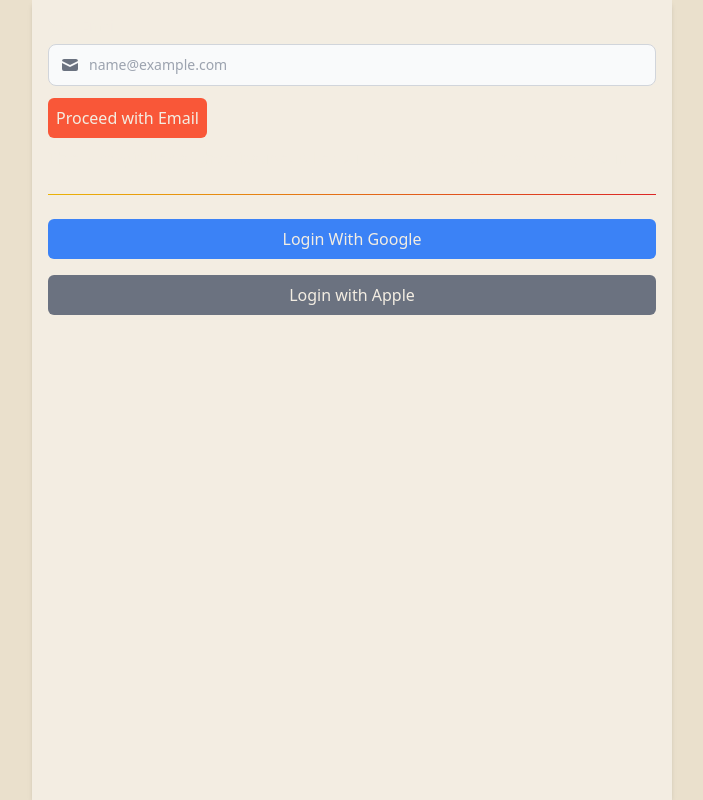
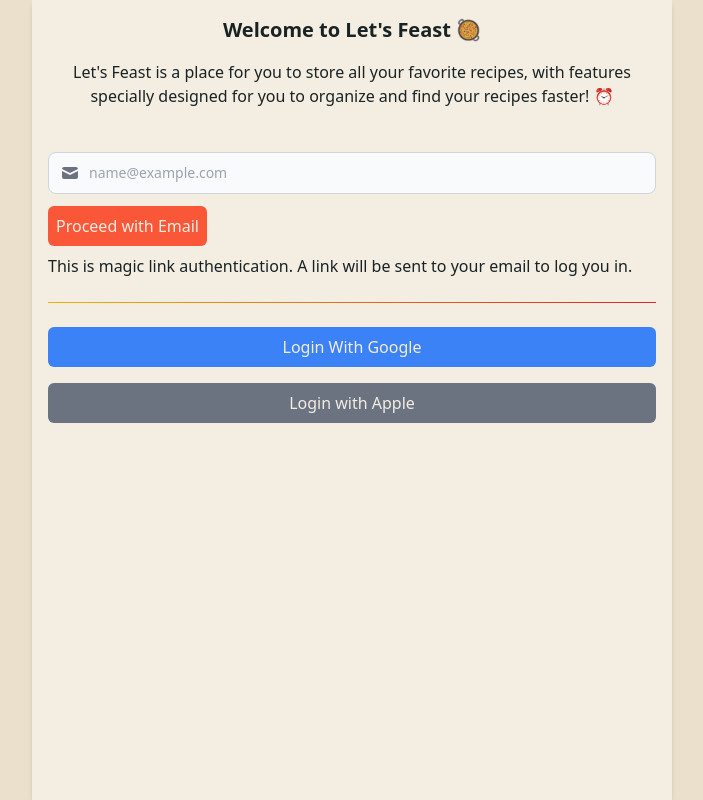
Before and after one commit to tmunongo/lets-feast-web, a Next.js app: page /login in a window 1280 px wide. Shown: the whole page, without its empty margins (288-991 px from the left). Built offline with nearby package versions, Linux system fonts and the light colour scheme; no server answers.

Commit message:
fixed google authentication

```diff
--- a/components/Auth/Login.tsx
+++ b/components/Auth/Login.tsx
@@ -13,8 +13,16 @@
       </Head>
       <main>
         <div className="block mx-auto w-screen md:w-[50vw] h-screen p-4 bg-bg-light-secondary dark:bg-bg-dark-secondary text-text-light-secondary dark:text-text-dark-secondary shadow-md">
-          {/* <!-- component --> */}
-          {/* <!-- This is an example component --> */}
+          <div className="flex flex-col items-center justify-around text-center">
+            <h3 className="text-xl font-semibold">
+              Welcome to Let&apos;s Feast 🥘
+            </h3>
+            <p className="my-4">
+              Let&apos;s Feast is a place for you to store all your favorite
+              recipes, with features specially designed for you to organize and
+              find your recipes faster! ⏰
+            </p>
+          </div>
           <div className="w-full text-bg-light-secondary dark:text-text-dark-primary">
             <label
               htmlFor="input-group-1"
@@ -42,7 +50,7 @@
               />
             </div>
             <Button>Proceed with Email</Button>
-            <p className="mt-2 mb-6">
+            <p className="mt-2 mb-6 text-text-light-secondary dark:text-text-dark-secondary ">
               This is magic link authentication. A link will be sent to your
               email to log you in.
             </p>
--- a/components/SideBars/Sidebar.tsx
+++ b/components/SideBars/Sidebar.tsx
@@ -12,7 +12,6 @@
   const [nav, setNav] = useState<boolean>(false);
 
   const handleNav = () => {
-    console.log(nav);
     setNav(nav ? false : true);
   };
   return (
@@ -21,7 +20,7 @@
       <div className="w-1/5 md:w-1/4 h-full p-2">
         <ul>
           <li className="flex items-center justify-center md:justify-around w-full pb-4">
-            <span>
+            <span className="cursor-pointer">
               <AiOutlineMenu
                 className="text-button-light dark:text-button-dark"
                 size={25}
--- a/pages/index.tsx
+++ b/pages/index.tsx
@@ -13,7 +13,6 @@
 
 export default function Home(recipes: any) {
   const { data: session } = useSession();
-  console.log(session);
 
   return (
     <>
```
